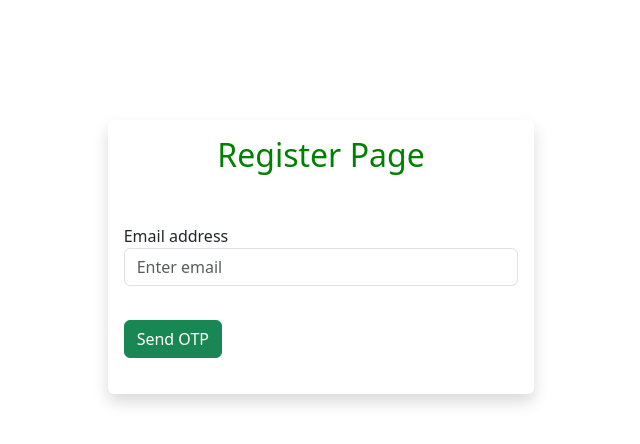
After one commit to KaranJoshi101/onlinebooking, a Python web app: template templates/register1.html in a window 1280 px wide. The commit adds this page. Shown: the top 444 px of the page, without its empty margins (319-959 px from the left). Run offline with Jinja, Linux system fonts and the light colour scheme; the template is opened without the code that fills it, so the values that code supplies are empty.

Commit message:
add register file

```diff
--- a/templates/login.html
+++ b/templates/login.html
@@ -15,7 +15,6 @@
         <div class="form-group">
           <label for="exampleInputEmail1">Email address</label>
           <input type="email" class="form-control" id="exampleInputEmail1" name="email" aria-describedby="emailHelp" placeholder="Enter email">
-          <small id="emailHelp" class="form-text text-muted">Enter your official College Email-ID</small>
         </div>
         <div class="form-group" style="margin-top: 10px;">
           <label for="exampleInputPassword1">Password</label>
--- /dev/null
+++ b/templates/register1.html
@@ -0,0 +1,24 @@
+<!DOCTYPE html>
+<html lang="en">
+<head>
+    <meta charset="UTF-8">
+    <meta name="viewport" content="width=device-width, initial-scale=1.0">
+    <title>Register</title>
+    <link href="https://cdn.jsdelivr.net/npm/bootstrap@5.3.3/dist/css/bootstrap.min.css" rel="stylesheet" integrity="sha384-QWTKZyjpPEjISv5WaRU9OFeRpok6YctnYmDr5pNlyT2bRjXh0JMhjY6hW+ALEwIH" crossorigin="anonymous">
+</head>
+<body style="display: flex; justify-content: center;">
+    <div class="container-sm col-lg-4 col-md-8 col-sm-12 shadow p-3 mb-5 bg-body rounded " style="margin-top: 120px; padding: 20px 20px 20px 20px; border-radius: 2%;">
+      <div style="display: flex; justify-content: center;">
+        <h2 style="margin-bottom: 50px; color: green;">Register Page</h2>
+      </div>
+      <form action="/register" method="POST">
+        <div class="form-group">
+          <label for="exampleInputEmail1">Email address</label>
+          <input type="email" class="form-control" id="exampleInputEmail1" name="email" aria-describedby="emailHelp" placeholder="Enter email">
+          <br/>
+          <span><button type="submit" class="btn btn-success" style="margin-top: 10px; margin-bottom: 20px;">Send OTP</button></span>
+        </div>
+      </form>
+    </div>
+</body>
+</html>
```
